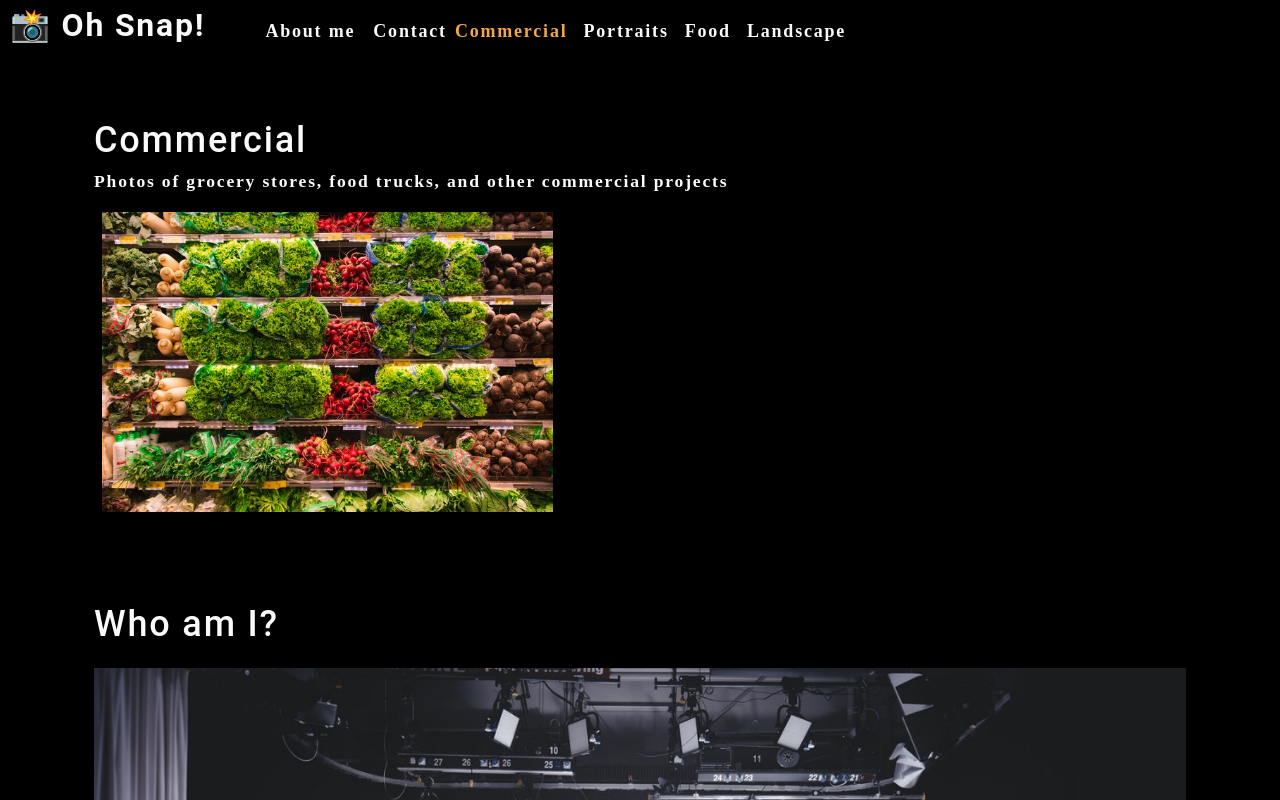
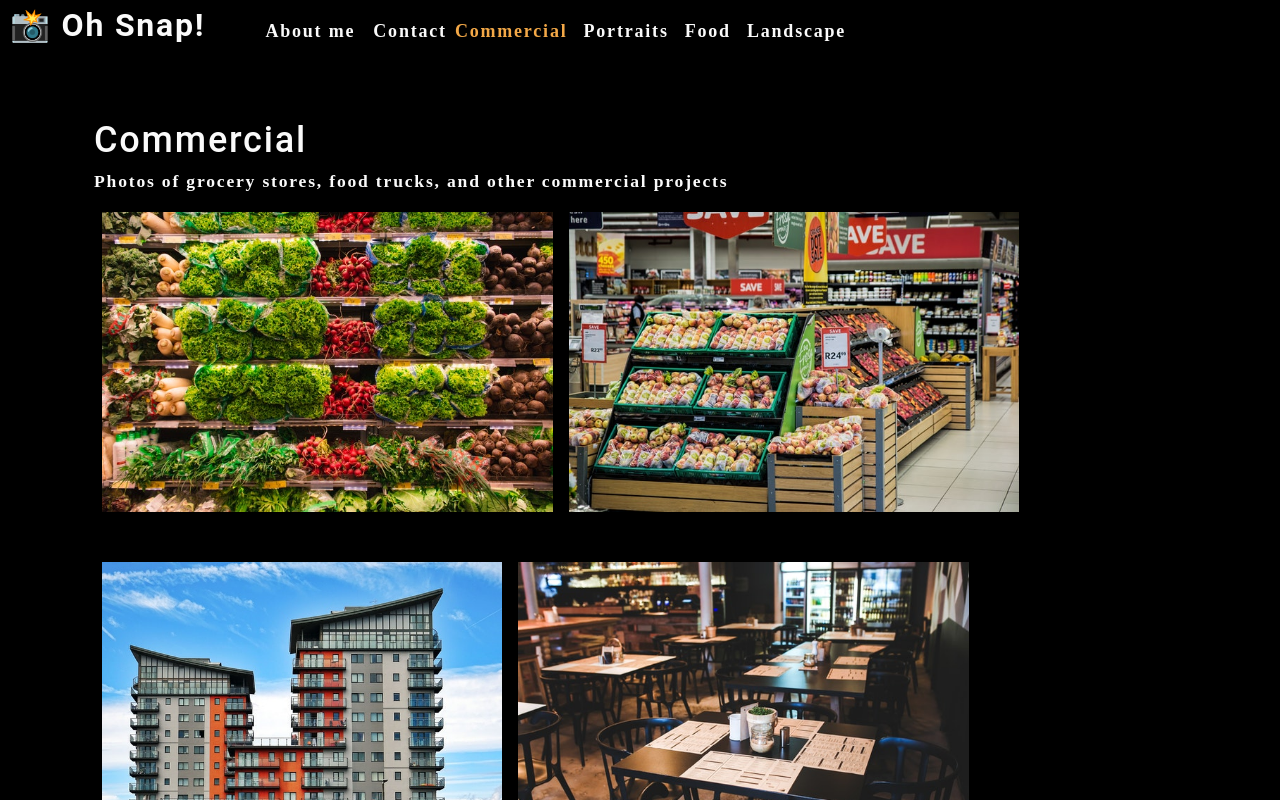
Before and after one commit to flovelace/photo-portfolio, a React (Create React App) app: page / in a window 1280 px wide. Shown: the top 800 px of the page. Built offline with nearby package versions, Linux system fonts and the light colour scheme.

Commit message:
complete the photolist for the gallery with prop drilling

```diff
--- a/src/App.js
+++ b/src/App.js
@@ -2,7 +2,6 @@
 import Nav from './components/Nav';
 import About from './components/About';
 import Gallery from './components/Gallery';
-
 
 function App() {
   const [categories] = useState([
@@ -25,7 +24,7 @@
         currentCategory={currentCategory}
       ></Nav>
       <main>
-        <Gallery></Gallery>
+        <Gallery currentCategory={currentCategory}></Gallery>
         <About></About>
       </main>
     </div>
--- a/src/components/Gallery/index.js
+++ b/src/components/Gallery/index.js
@@ -1,25 +1,15 @@
-import React from "react";
+import React from 'react';
+import PhotoList from '../PhotoList';
 import { capitalizeFirstLetter } from '../../utils/helpers';
-import photo from "../../assets/small/commercial/0.jpg";
 
 function Gallery(props) {
-    const currentCategory = {
-        name: "commercial",
-        description: "Photos of grocery stores, food trucks, and other commercial projects",
-    };
-    return (
-        <section>
-            <h1>{capitalizeFirstLetter(currentCategory.name)}</h1>
-            <p>{currentCategory.description}</p>
-            <div className="flex-row">
-                <img
-                    src={photo}
-                    alt="Commercial Example"
-                    className="img-thumbnail mx-1"
-                />
-            </div>
-        </section>
-    );
+  const { currentCategory } = props;
+  return (
+    <section>
+      <h1 data-testid="h1tag">{capitalizeFirstLetter(currentCategory.name)}</h1>
+      <p>{currentCategory.description}</p>
+      <PhotoList category={currentCategory.name} />
+    </section>
+  );
 }
-
 export default Gallery;
--- /dev/null
+++ b/src/components/PhotoList/index.js
@@ -0,0 +1,121 @@
+import React, {useState } from 'react';
+
+function PhotoList({ category }) {
+
+    const [photos] = useState([
+        {
+          name: 'Grocery aisle',
+          category: 'commercial',
+          description: 'Lorem ipsum dolor sit amet, consectetur adipiscing elit. Nunc ultricie',
+        },
+        {
+          name: 'Grocery booth',
+          category: 'commercial',
+          description: 'Lorem ipsum dolor sit amet, consectetur adipiscing elit. Nunc ultricie',
+        },
+        {
+          name: 'Building exterior',
+          category: 'commercial',
+          description: 'Lorem ipsum dolor sit amet, consectetur adipiscing elit. Nunc ultricie',
+        },
+        {
+          name: 'Restaurant table',
+          category: 'commercial',
+          description: 'Lorem ipsum dolor sit amet, consectetur adipiscing elit. Nunc ultricie',
+        },
+        {
+          name: 'Cafe interior',
+          category: 'commercial',
+          description: 'Lorem ipsum dolor sit amet, consectetur adipiscing elit. Nunc ultricie',
+        },
+        {
+          name: 'Cat green eyes',
+          category: 'portraits',
+          description: 'Lorem ipsum dolor sit amet, consectetur adipiscing elit. Nunc ultricie',
+        },
+        {
+          name: 'Green parrot',
+          category: 'portraits',
+          description: 'Lorem ipsum dolor sit amet, consectetur adipiscing elit. Nunc ultricie',
+        },
+        {
+          name: 'Yellow macaw',
+          category: 'portraits',
+          description: 'Lorem ipsum dolor sit amet, consectetur adipiscing elit. Nunc ultricie',
+        },
+        {
+          name: 'Pug smile',
+          category: 'portraits',
+          description: 'Lorem ipsum dolor sit amet, consectetur adipiscing elit. Nunc ultricie',
+        },
+        {
+          name: 'Pancakes',
+          category: 'food',
+          description: 'Lorem ipsum dolor sit amet, consectetur adipiscing elit. Nunc ultricie',
+        },
+        {
+          name: 'Burrito',
+          category: 'food',
+          description: 'Lorem ipsum dolor sit amet, consectetur adipiscing elit. Nunc ultricie',
+        },
+        {
+          name: 'Scallop pasta',
+          category: 'food',
+          description: 'Lorem ipsum dolor sit amet, consectetur adipiscing elit. Nunc ultricie',
+        },
+        {
+          name: 'Burger',
+          category: 'food',
+          description: 'Lorem ipsum dolor sit amet, consectetur adipiscing elit. Nunc ultricie',
+        },
+        {
+          name: 'Fruit bowl',
+          category: 'food',
+          description: 'Lorem ipsum dolor sit amet, consectetur adipiscing elit. Nunc ultricie',
+        },
+        {
+          name: 'Green river',
+          category: 'landscape',
+          description: 'Lorem ipsum dolor sit amet, consectetur adipiscing elit. Nunc ultricie',
+        },
+        {
+          name: 'Docks',
+          category: 'landscape',
+          description: 'Lorem ipsum dolor sit amet, consectetur adipiscing elit. Nunc ultricie',
+        },
+        {
+          name: 'Panoramic village by sea',
+          category: 'landscape',
+          description: 'Lorem ipsum dolor sit amet, consectetur adipiscing elit. Nunc ultricie',
+        },
+        {
+          name: 'Domestic landscape',
+          category: 'landscape',
+          description: 'Lorem ipsum dolor sit amet, consectetur adipiscing elit. Nunc ultricie',
+        },
+        {
+          name: 'Park bench',
+          category: 'landscape',
+          description: 'Lorem ipsum dolor sit amet, consectetur adipiscing elit. Nunc ultricie',
+        },
+      ]);
+
+      const currentPhotos = photos.filter((photo) => photo.category === category);
+
+    return (
+        <div>
+            <div className='flex-row'>
+                {currentPhotos.map((image, i) => (
+                    <img
+                        src={require(`../../assets/small/${category}/${i}.jpg`)}
+                        alt={image.name}
+                        className="img-thumbnail mx-1"
+                        key={image.name}
+                    />
+                ))}
+            </div>
+        </div>
+    );
+}
+
+export default PhotoList;
```
